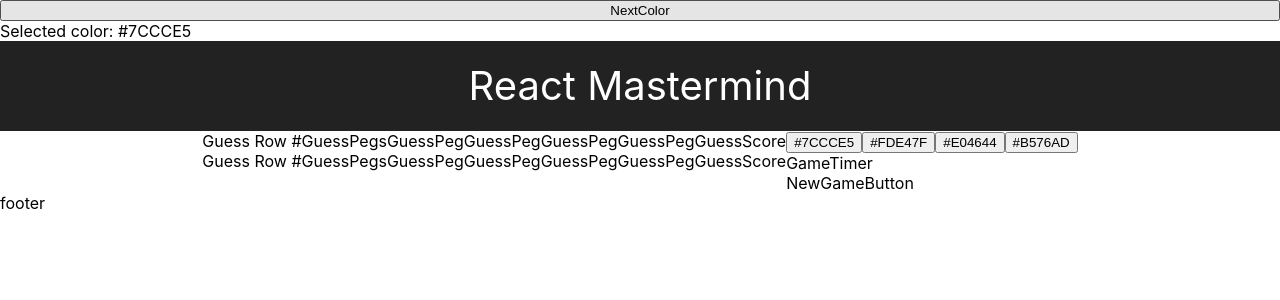
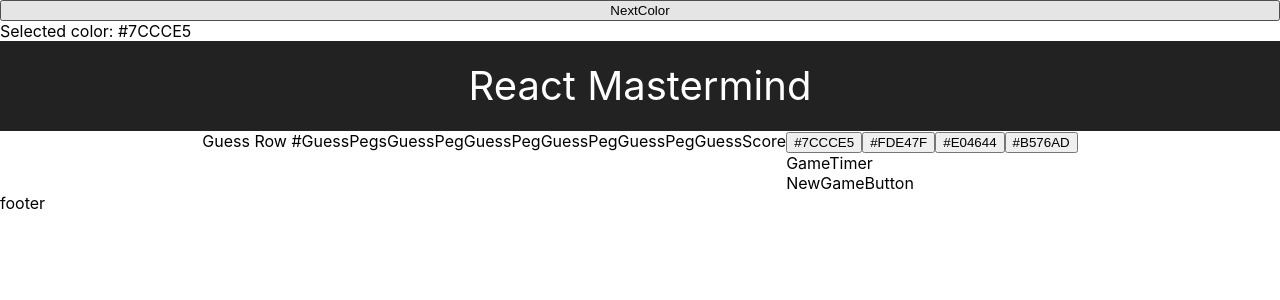
Before and after one commit to pickles135/react-mastermind-game, a React (Create React App) app: page / in a window 1280 px wide. Shown: the top 300 px of the page. Built offline with nearby package versions, Linux system fonts and the light colour scheme.

Commit message:
adds props to guessrow

```diff
--- a/src/components/GameBoard/GameBoard.jsx
+++ b/src/components/GameBoard/GameBoard.jsx
@@ -3,8 +3,14 @@ import GuessRow from '../GuessRow/GuessRow'
 
 const GameBoard = (props) => (
   <div>
-    <GuessRow />
-    <GuessRow />
+    {props.guesses.map((guess, idx) =>
+      <GuessRow
+        guess={guess}
+        colors={props.colors}
+        rowIdx={idx}
+        key={idx}
+      />
+    )}
   </div>
 );
 
```
